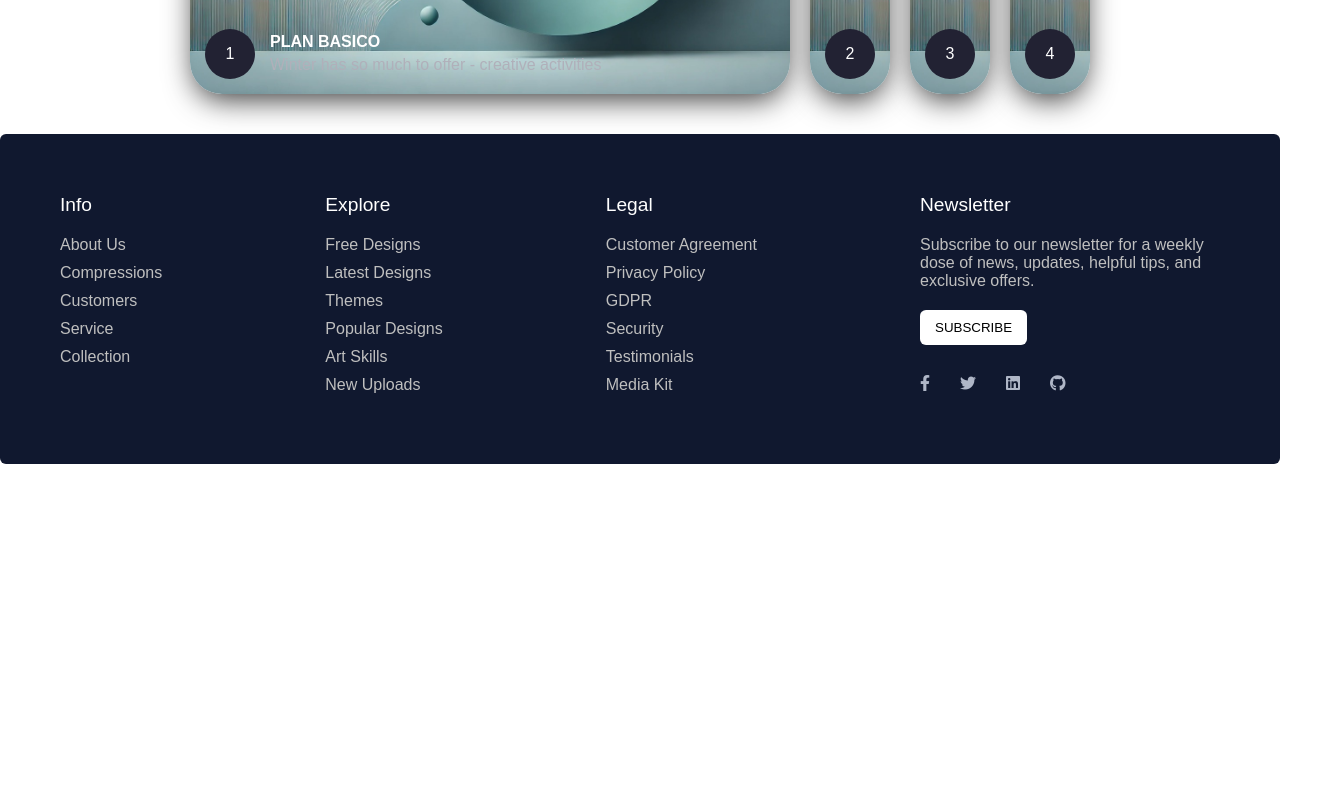
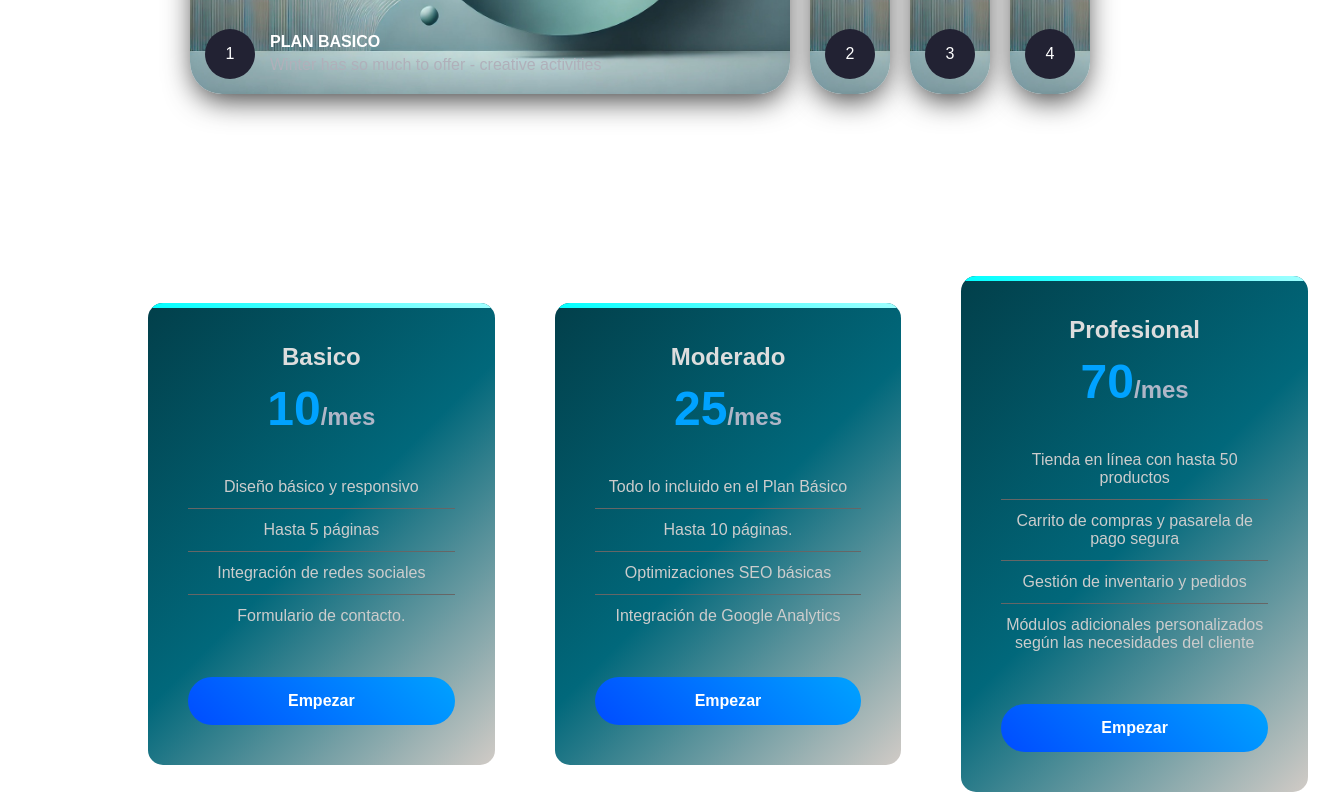
Before and after one commit to 7TechSolutions/LandingPagePresentacion, a plain HTML site: page index.html in a window 1280 px wide. Shown: the part 1720-2520 px from the top of the page, 1328 px wide, since content can reach past the window. Before the commit the page ends 2184 px from the top, so only its background shows below. Drawn offline with Linux system fonts and the light colour scheme.

Commit message:
añadiendo los planes

```diff
--- a/index.html
+++ b/index.html
@@ -108,6 +108,57 @@
       </div>
     </div>
 
+    <!-- Planes -->
+
+    <div class="tablaPlanes">
+
+      <!-- plan basico -->
+    <div class="planCard">
+      <div class="planHeader">
+        <h2 class="planName">Basico</h2>
+        <div class="precio">10<span>/mes</span></div>
+      </div>
+     <ul class="descripcion">
+       <li>Diseño básico y responsivo</li>
+       <li>Hasta 5 páginas</li>
+       <li>Integración de redes sociales</li>
+       <li>Formulario de contacto.</li>
+     </ul>
+     <a href="#" class="plan-button">Empezar</a>
+    </div>
+
+    <!-- plan moderado -->
+    <div class="planCard">
+      <div class="planHeader">
+        <h2 class="planName">Moderado</h2>
+        <div class="precio">25<span>/mes</span></div>
+      </div>
+     <ul class="descripcion">
+       <li>Todo lo incluido en el Plan Básico</li>
+       <li>Hasta 10 páginas.</li>
+       <li>Optimizaciones SEO básicas</li>
+       <li>Integración de Google Analytics</li>
+     </ul>
+     <a href="#" class="plan-button">Empezar</a>
+    </div>
+
+    <!-- plan profesional -->
+    <div class="planCard">
+      <div class="planHeader">
+        <h2 class="planName">Profesional</h2>
+        <div class="precio">70<span>/mes</span></div>
+      </div>
+     <ul class="descripcion">
+       <li>Tienda en línea con hasta 50 productos</li>
+       <li>Carrito de compras y pasarela de pago segura</li>
+       <li>Gestión de inventario y pedidos</li>
+       <li>Módulos adicionales personalizados según las necesidades del cliente</li>
+     </ul>
+     <a href="#" class="plan-button">Empezar</a>
+    </div>
+
+    </div>
+
 
     <section class="footer">
       <div class="footer-row">
@@ -164,43 +215,6 @@
       </div>
     </section>
 
-    <!-- <div class="container-planes">
-      <div class="plans">
-        <div class="titulo-plans">
-          <h1>PLAN BÁSICO</h1>
-        </div>
-        <ul class="list">
-          <li>LangingPage</li>
-          <li>Hosting</li>
-          <li>Actualizacion de Datos</li>
-          <li>15 imagenes</li>
-          <li>1 Carrusel</li>
-        </ul>
-      </div>
-      <div class="plans">
-        <div class="titulo-plans">
-          <h1>PLAN INTERMEDIO</h1>
-        </div>
-        <ul class="list">
-          <li>LangingPage</li>
-          <li>Hosting</li>
-          <li>Mantenimiento Mensual + Actualización de datos</li>
-          <li>20 imagenes</li>
-          <li>2 Carrusel</li>
-        </ul>
-      </div>
-      <div class="plans">
-        <div class="titulo-plans">
-          <h1>PLAN PREMIUM</h1>
-        </div>
-        <ul class="list">
-          <li>LangingPage</li>
-          <li>Hosting</li>
-          <li>Mantenimiento Quincenal + Actualización de datos</li>
-          <li>45 imagenes</li>
-          <li>5 Carrusel</li>
-        </ul>
-      </div>
-    </div> -->
+
   </body>
 </html>
--- a/styles.css
+++ b/styles.css
@@ -261,7 +261,106 @@ a {
   color: black;
 }
 
+
+.tablaPlanes{
+  margin-left: 10%;
+  display:grid;
+  grid-template-columns: repeat(auto-fit,minmax(300px,1fr));
+  gap: 60px;
+  max-width: 1200px;
+  width: 100%;
+  justify-content: center;
+  align-items: center;
+  min-height: 100vh;
+  padding: 20px;
+  box-sizing: border-box;
+  font-family:'Segoe UI', 'Segoe UI', Tahoma, Geneva, Verdana, sans-serif;
+}
+
+.planCard{
+  background: linear-gradient(135deg,#023f4a 0%,#01687b 50%,#d1cbc6 100%);
+  padding: 40px;
+  border-radius: 15px;
+  box-shadow: 15px 35px 35px rgba(0, 0, 0, 0.5),
+  -15px -35px -35px rgba(0, 0, 0, 0.1);
+  transition: transform 0.3s ease;
+  position: relative;
+  overflow: hidden;
+
+}
+
+.planCard:hover {
+  transform: translateY(-10px);
+}
+
+.planCard::before{
+  content: '';
+  position: absolute;
+  top: 0;
+  left: 0;
+  width: 100%;
+  height: 5px;
+  background: linear-gradient(45deg,#00FFFF,#A2FFFF);
+}
+
+.planHeader{
+  text-align: center;
+  margin-bottom: 30px;
+}
+
+.planName{
+  font-size: 24px;
+  color: #ddd;
+  margin-bottom: 10px;
+  font-weight: 600;
+}
+.precio{
+  font-size: 48px;
+  font-weight: 700;
+  color: #00a2ff;
+  margin-bottom: 15px;
+}
+
+.precio span{
+  font-size: 24px;
+  color: #afb6c7
+}
+
+.descripcion{
+  list-style: none;
+  margin-bottom: 40px;
+}
+
+.descripcion li{
+  padding: 12px 0;
+  color: #b0b0ba;
+  color: #ccc;
+  border-bottom: 1px solid #666;
+  text-align: center;
+}
+
+.descripcion li:last-child{
+  border-bottom: none;
+}
+.plan-button{
+  display: block;
+  width: 100%;
+  padding: 15px;
+  background: linear-gradient(45deg,#004cff,#00A2FF);
+  color:white;
+  text-align: center;
+  text-decoration: none;
+  border-radius: 25px;
+  font-weight: 600;
+  transition: transform 0.3 ease;
+}
+
+.cta-button:hover {
+  transform: scale(1.05);
+}
+
 @import url('https://fonts.googleapis.com/css2?family=Open+Sans:wght@300;400;500;600;700&display=swap');
+
 
 .footer {
   position: relative;
```
